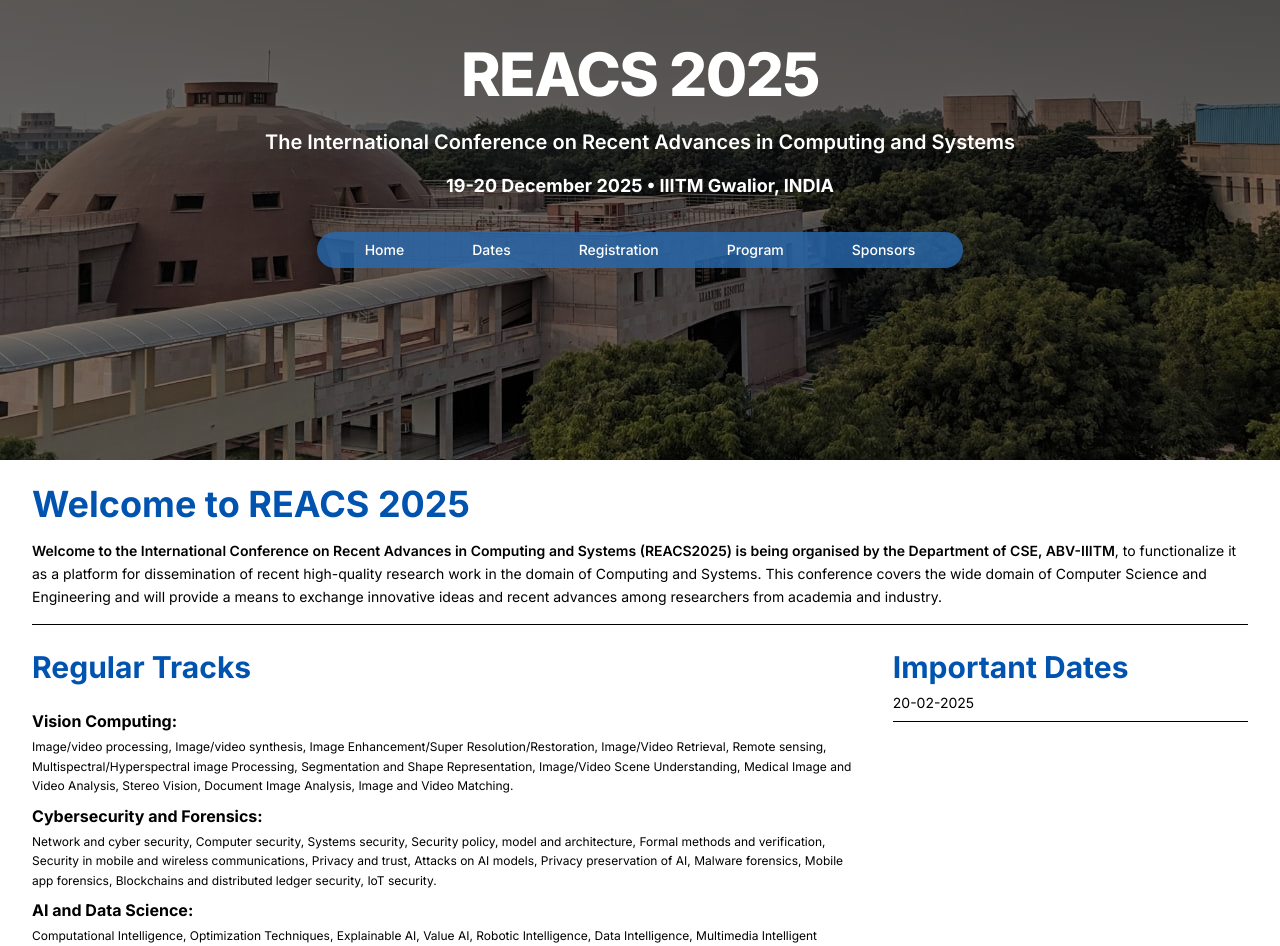
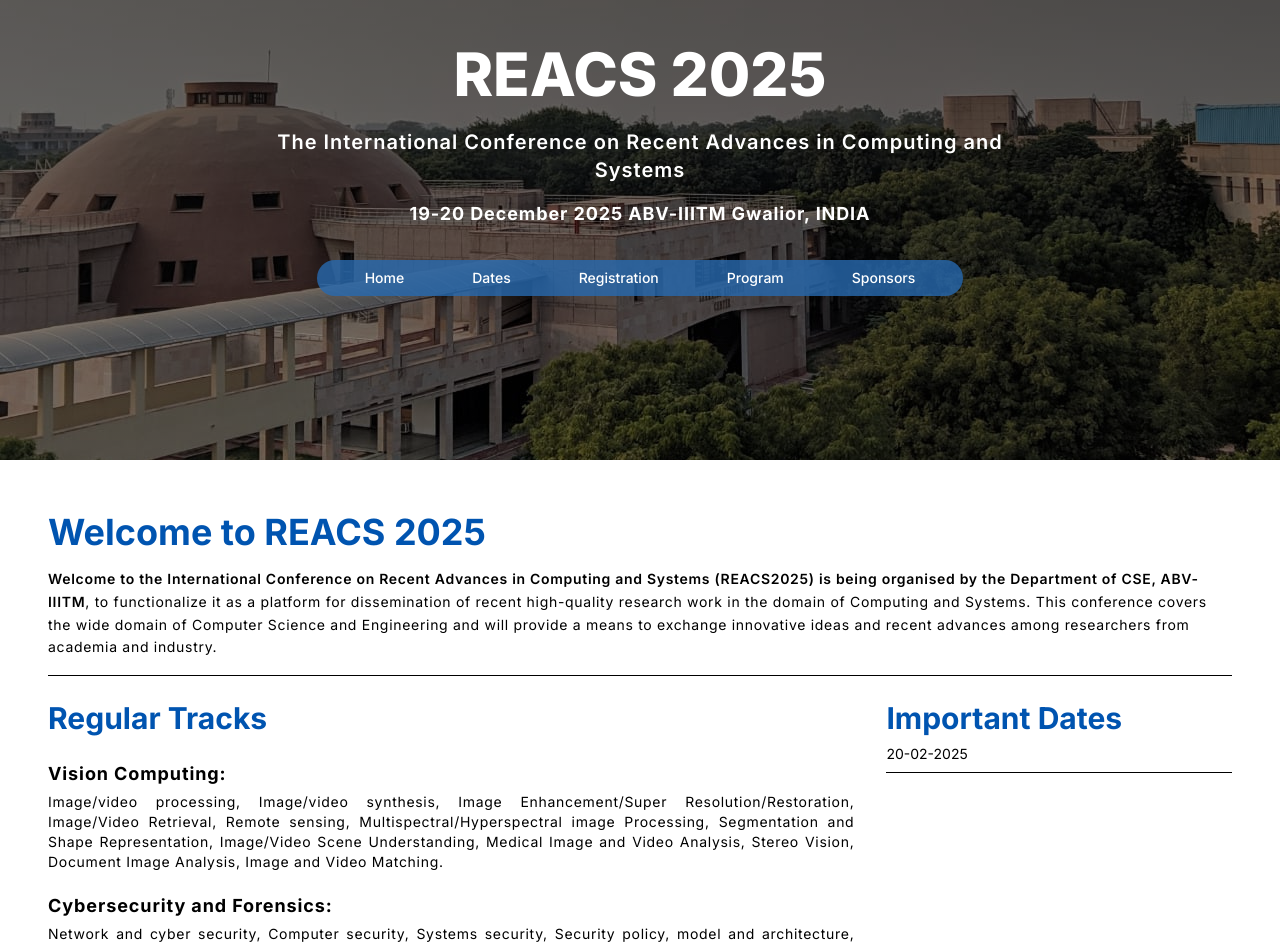
Before and after one commit to dewani12/ReACS_2025, a React (Vite) app in the folder frontend/: page / in a window 1280 px wide. Shown: the part 140-1086 px from the top of the page. Built offline with nearby package versions, Linux system fonts and the light colour scheme.

Commit message:
improve text alignment and spacing for better readability

```diff
--- a/frontend/src/components/Footer.jsx
+++ b/frontend/src/components/Footer.jsx
@@ -1,6 +1,6 @@
 function Footer() {
   return (
-    <div className="bg-[#043A75] text-white px-4 md:px-8 py-8">
+    <div className="bg-[#043A75] text-white px-4 md:px-12 py-8">
       <div>
         <div className="text-3xl font-bold">REACS 2025</div>
         <div className="mt-2 text-[12px] font-semibold">Recent Advances in Computing and Systems - 2025</div>
--- a/frontend/src/components/HeroSection.jsx
+++ b/frontend/src/components/HeroSection.jsx
@@ -51,15 +51,15 @@
         </div>
 
         {/* Hero Content */}
-        <div className="relative max-w-7xl mx-auto px-4 py-30 sm:py-30 md:py-46 sm:px-6 lg:px-4">
-          <h1 className="text-2xl md:text-4xl font-extrabold tracking-tight text-white sm:text-5xl lg:text-6xl text-center">
+        <div className="relative max-w-7xl text-justify mx-auto px-4 py-30 sm:py-30 md:py-46 sm:px-6 lg:px-4">
+          <h1 className="text-3xl md:text-4xl font-extrabold tracking-normal text-white sm:text-3xl lg:text-6xl text-center">
             REACS 2025
           </h1>
-          <p className="mt-6 text-lg md:text-xl text-white text-center max-w-3xl mx-auto font-semibold">
+          <p className="mt-6 text-md tracking-wider md:text-xl text-white text-center max-w-3xl mx-auto font-semibold">
           The International Conference on Recent Advances in Computing and Systems
           </p>
-          <p className="mt-4 text-md md:text-lg text-white text-center font-bold">
-          19-20 December 2025 &#x2022; IIITM Gwalior, INDIA
+          <p className="mt-4 tracking-wider text-sm md:text-lg text-white text-center font-bold">
+          19-20 December 2025 ABV-IIITM Gwalior, INDIA
           </p>
 
           {/* Navbar */}
--- a/frontend/src/components/MainSection.jsx
+++ b/frontend/src/components/MainSection.jsx
@@ -49,19 +49,19 @@
     ]
 
     return (
-        <div className="inter primary-bg text-cl px-4 md:px-8 py-2 sm:py-4 md:py-8">
+        <div className="inter primary-bg text-cl px-4 md:px-12 py-2 sm:py-4 md:py-8">
             <div className="mb-6 pb-4 border-b-1">
-                <div className="heading-cl text-3xl md:text-4xl font-bold">Welcome to REACS 2025</div>
-                <div className="text-sm/relaxed mt-4"><span className="font-semibold">Welcome to the International Conference on Recent Advances in Computing and Systems (REACS2025) is being organised by the Department of CSE, ABV-IIITM</span>, to functionalize it as a platform for dissemination of recent high-quality research work in the domain of Computing and Systems. This conference covers the wide domain of Computer Science and Engineering and will provide a means to exchange innovative ideas and recent advances among researchers from academia and industry.</div>
+                <div className="heading-cl text-3xl md:text-4xl tracking-normal font-bold">Welcome to REACS 2025</div>
+                <div className="text-sm/relaxed mt-4 tracking-wider"><span className="font-semibold">Welcome to the International Conference on Recent Advances in Computing and Systems (REACS2025) is being organised by the Department of CSE, ABV-IIITM</span>, to functionalize it as a platform for dissemination of recent high-quality research work in the domain of Computing and Systems. This conference covers the wide domain of Computer Science and Engineering and will provide a means to exchange innovative ideas and recent advances among researchers from academia and industry.</div>
             </div>
             <div className="flex space-x-8">
                 <div className="md:w-[70%]">
                     <div>
-                        <div className="heading-cl text-2xl md:text-3xl font-bold mb-6">Regular Tracks</div>
+                        <div className="heading-cl text-2xl md:text-3xl font-bold text-justify mb-6">Regular Tracks</div>
                         {RegularTracks.map((item, index) => (
-                            <div key={index} className="mt-2">
-                                <div className="text-black font-bold">{item.heading}</div>
-                                <div className="md:text-[12px]  text-sm/relaxed mt-1">{item.content}</div>
+                            <div key={index} className="mt-4 md:mt-5">
+                                <div className="text-black tracking-wider text-md md:text-lg font-bold">{item.heading}</div>
+                                <div className=" md:text-sm tracking-wider text-sm/relaxed mt-1 text-justify">{item.content}</div>
                             </div>
                         ))}
                         <div className="md:hidden mt-5 mb-6">
```
